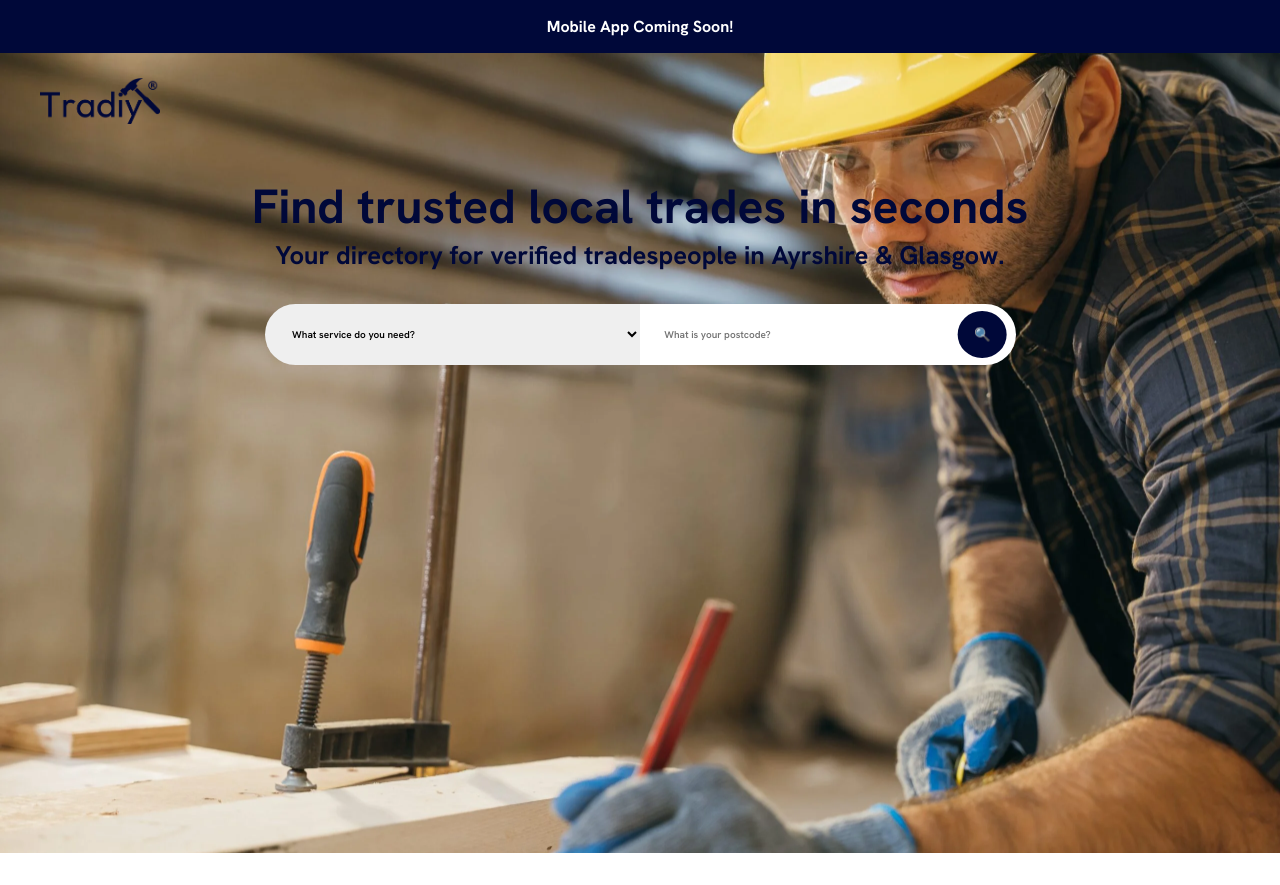
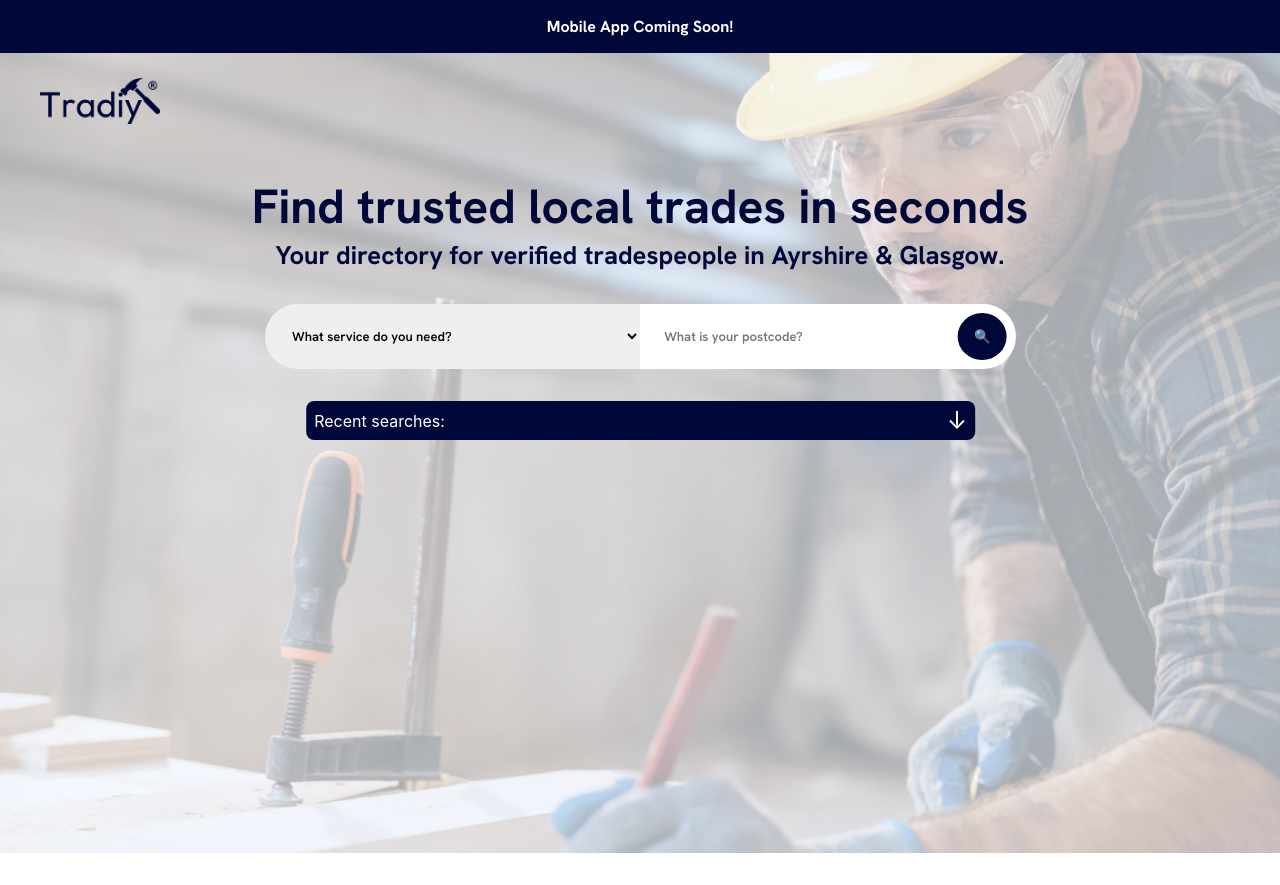
Before and after one commit to lloydmaniquiz/Tradiy-Website, a React (Create React App) app in the folder Front-End/tradiy-website/: page / in a window 1280 px wide. Built offline with nearby package versions, Linux system fonts and the light colour scheme.

Commit message:
added recent searches placeholder

```diff
--- a/Front-End/tradiy-website/src/App.css
+++ b/Front-End/tradiy-website/src/App.css
@@ -49,7 +49,7 @@
 }
 
 .hero {
-  background-image: url("./landing-page-shallow.webp"); /* Replace with your image path */
+  background-image: url("./landing.png"); /* Replace with your image path */
   background-size: cover;  /* Ensure the image covers the entire element */
   background-position: center;  /* Center the image */
   background-repeat: no-repeat;  /* Prevent the image from repeating */
@@ -103,7 +103,7 @@
   padding: 1.445rem;
   border-radius: 50px 0px 0px 50px;
   border: none;
-  font-size: x-small;
+  font-size: small;
   font-family: "Hanken Grotesk", Arial;
   font-weight: 600;
   width: 100%; /* Full width */
@@ -113,7 +113,7 @@
   padding: 1.5rem;
   border-radius: 0px 50px 50px 0px;
   border: none;
-  font-size: x-small;
+  font-size: small;
   font-family: "Hanken Grotesk", Arial;
   font-weight: 600;
   width: 100%;
@@ -129,3 +129,126 @@
   border-radius: 50%;
   border: none;
 }
+
+.recent-searches {
+  margin-top: 2rem;
+  position: relative;
+  font-size: medium;
+}
+
+.dropdown-toggle {
+  display: flex;
+  justify-content: space-between; /* Align the text and arrow at both ends */
+  align-items: center;
+  background: #000839;
+  color: white;
+  border: none;
+  padding: 0.3rem 0.5rem;
+  font-size: medium;
+  border-radius: 8px;
+  cursor: pointer;
+  width: 55%; /* Adjust width as per your design */
+  transform: translateX(41%); /* Shift left by half its own width */
+}
+
+.dropdown-toggle:hover {
+  background: rgb(2, 15, 77);
+}
+
+.arrow {
+  font-size: 1.5rem; /* Make the arrow larger */
+  margin-left: 0.5rem; /* Space between the text and arrow */
+}
+
+.dropdown-content {
+  position: absolute;
+  top: 45px;
+  left: 50%; /* Start at the center of the parent */
+  transform: translateX(-50%); /* Shift left by half its own width */
+  width: 55%; /* Set desired width for the dropdown */
+  background: white;
+  border: 1px solid #ddd;
+  border-radius: 4px;
+  box-shadow: 0 4px 8px rgba(0, 0, 0, 0.1);
+  max-height: 200px;
+  overflow-y: auto;
+  z-index: 10;
+  padding: 1rem;
+  box-sizing: border-box; /* Ensures padding doesn't affect width */
+  text-align: left; /* Keeps content aligned to the left */
+  display: flex; /* Use flexbox to display results horizontally */
+  flex-wrap: wrap; /* Allow wrapping of items */
+  justify-content: flex-start; /* Align items to the left */
+}
+
+.dropdown-content .search-card {
+  display: flex; /* Use flexbox to align items horizontally */
+  justify-content: space-between; /* Align content between the left and right */
+  align-items: center; /* Vertically align items */
+  width: calc(16%-5px); /* Three items per row, with spacing */
+  margin: 2px; /* Add spacing between items */
+  background: #F2F4FA;
+  padding: 0.5rem;
+  border-radius: 4px;
+  cursor: pointer;
+}
+
+.search-card:hover {
+  background: #e9ecef;
+}
+
+.search-info {
+  display: flex; /* Align items horizontally */
+  flex-grow: 1; /* Allow this to take the remaining space */
+  justify-content: flex-start; /* Keep elements aligned to the left */
+}
+
+.search-info p {
+  font-weight: bold;
+  font-size: large;
+  margin: 0;
+}
+
+.search-info span {
+  font-size: small;
+  color: #000839;
+  font-weight: 500;
+}
+
+.search-info small {
+  font-size: x-small;
+  color: #aaa;
+}
+
+.time-and-delete {
+  display: flex;
+  justify-content: space-between;
+  width: 100%; /* Full width for time and delete button */
+  align-items: center;
+}
+
+.time {
+  flex-grow: 1; /* Allow time to take remaining space */
+  text-align: left; /* Ensure the time is aligned to the left */
+}
+
+.delete-btn {
+  background: none;
+  border: none;
+  color: #000839;
+  font-size: 1rem;
+  cursor: pointer;
+  margin-left: 10px; /* Space between time and delete button */
+  align-self: flex-start; /* Align the button at the top of the card */
+}
+
+.delete-btn:hover {
+  color: #000524;
+}
+
+.empty-message {
+  text-align: center;
+  color: #aaa;
+  font-size: 0.9rem;
+  padding: 1rem;
+}
--- a/Front-End/tradiy-website/src/App.js
+++ b/Front-End/tradiy-website/src/App.js
@@ -1,6 +1,7 @@
 import './App.css';
 import Header from './components/header';
 import SearchBar from './components/search-bar';
+import RecentSearches from './components/recent-searches';
 
 function App() {
   return (
@@ -11,8 +12,7 @@ function App() {
           <h2>Find trusted local trades in seconds</h2>
           <p>Your directory for verified tradespeople in Ayrshire & Glasgow.</p>
           <SearchBar />
-        </div>
-        <div>
+        <RecentSearches />
         </div>
       </main>
     </div>
--- /dev/null
+++ b/Front-End/tradiy-website/src/components/recent-searches.js
@@ -0,0 +1,72 @@
+import React, { useState } from "react";
+import "../App.css";
+
+const RecentSearches = () => {
+  const [searches, setSearches] = useState([
+    { service: "Service A", postcode: "KA22 7HF", time: "2 days ago" },
+    { service: "Service B", postcode: "KA22 7HF", time: "4 weeks ago" },
+    { service: "Service C", postcode: "KA22 7HF", time: "3 months ago" },
+    { service: "Service D", postcode: "KA22 7HF", time: "5 months ago" },
+  ]);
+
+  const [isOpen, setIsOpen] = useState(false);
+
+  // Toggle dropdown visibility
+  const toggleDropdown = () => {
+    setIsOpen(!isOpen);
+  };
+
+  // Handle clicking a search item
+  const handleSearchClick = (search) => {
+    alert(`You selected: ${search.service}, ${search.postcode}`);
+    // Optionally, update the input fields based on the selection
+  };
+
+  // Handle deleting a search item
+  const handleDelete = (index) => {
+    const updatedSearches = searches.filter((_, i) => i !== index);
+    setSearches(updatedSearches);
+  };
+
+  return (
+    <div className="recent-searches">
+      <div className="dropdown-toggle" onClick={toggleDropdown}>
+        <span>Recent searches:</span>
+        <span className="arrow">{isOpen ? "↑" : "↓"}</span>
+      </div>
+      {isOpen && (
+        <div className="dropdown-content">
+          {searches.length > 0 ? (
+            searches.map((search, index) => (
+              <div className="search-card" key={index}>
+                <div
+                  className="search-info"
+                  onClick={() => handleSearchClick(search)}
+                >
+                  <div className="info-left">
+                    <small>{search.time}</small>
+                    <p>{search.service}</p>
+                    <span>{search.postcode}</span>
+                  </div>
+                  <button
+                    className="delete-btn"
+                    onClick={(e) => {
+                      e.stopPropagation(); // Prevent the search click from being triggered when deleting
+                      handleDelete(index);
+                    }}
+                  >
+                    ×
+                  </button>
+                </div>
+              </div>
+            ))
+          ) : (
+            <p className="empty-message">No recent searches</p>
+          )}
+        </div>
+      )}
+    </div>
+  );
+};
+
+export default RecentSearches;
```
Also changed, not shown: Front-End/tradiy-website/src/landing-page-shallow.webp (deleted), Front-End/tradiy-website/src/landing.png (added).
